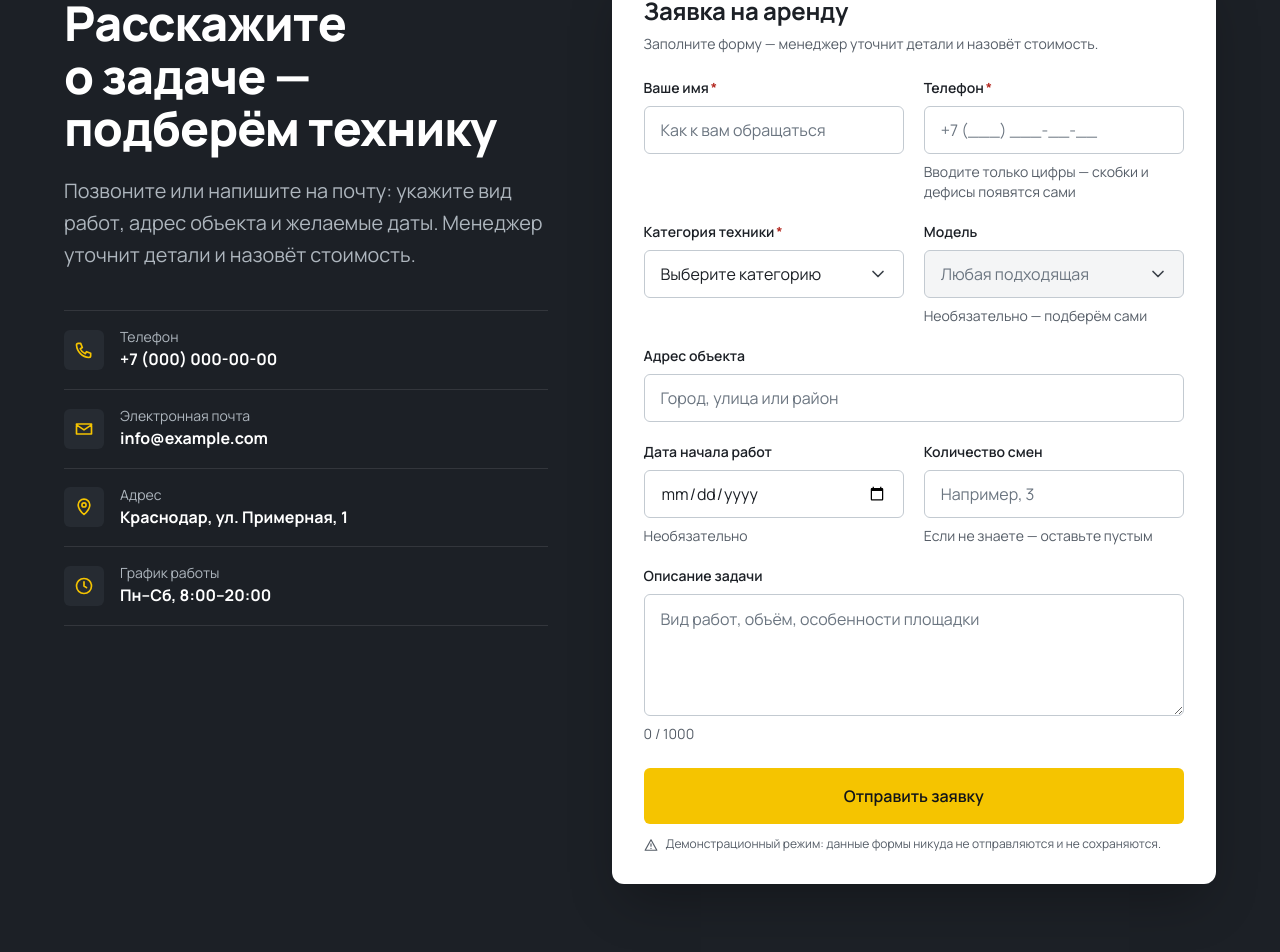
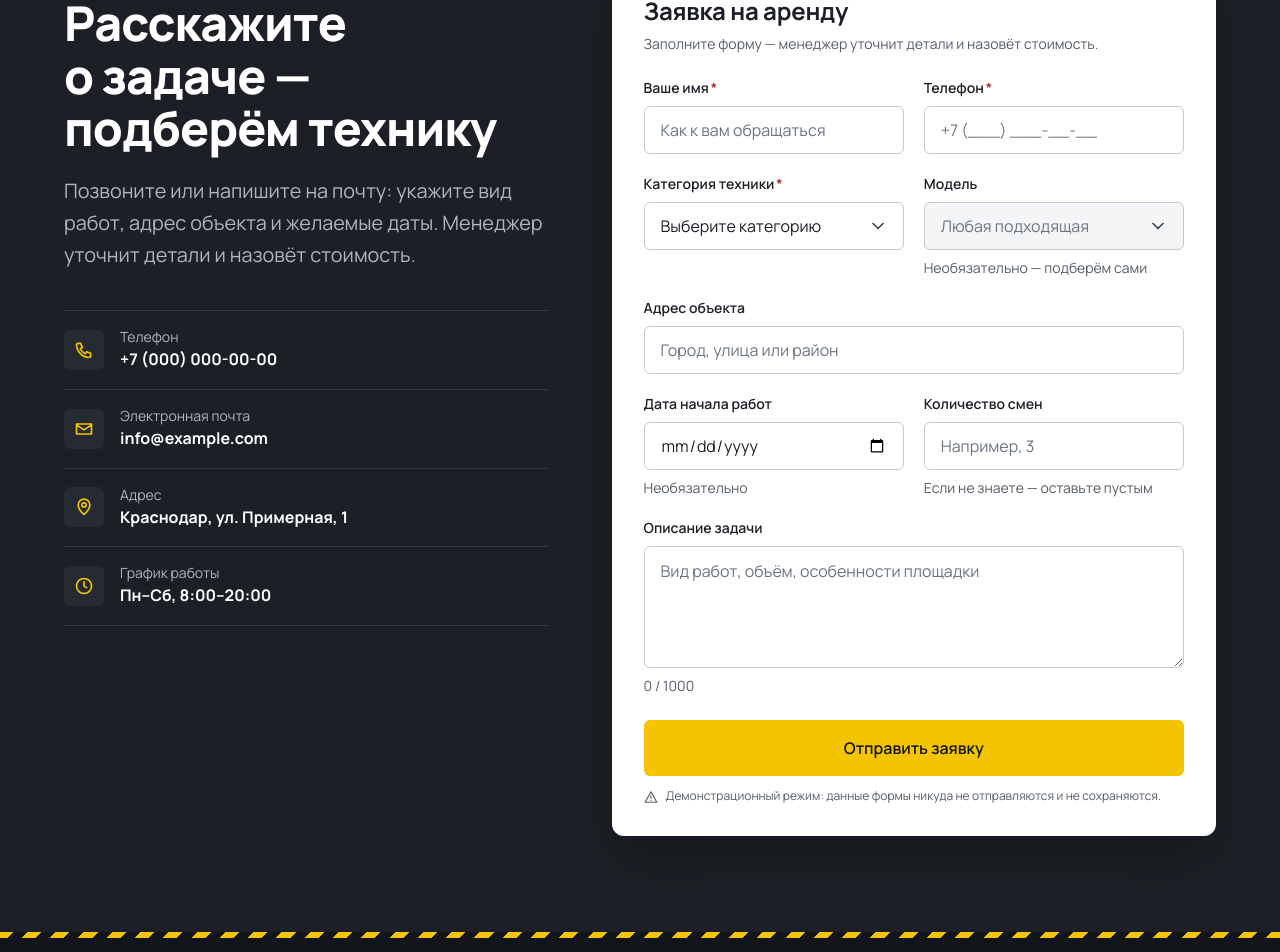
Before and after one commit to tsum323/TEHNIKA, a Next.js app: page / in a window 1280 px wide. Shown: the part 7037-7989 px from the top of the page. Built offline with nearby package versions, Linux system fonts and the light colour scheme.

Commit message:
Убрана подсказка под полем телефона
Co-Authored-By: Claude Opus 5.5 <noreply@anthropic.com>
Claude-Session: https://claude.ai/code/session_01UuV7wbCPdRpt8h2pnoYK7X

```diff
--- a/src/components/forms/RequestForm.tsx
+++ b/src/components/forms/RequestForm.tsx
@@ -134,7 +134,6 @@ export function RequestForm({ defaultCategory = "", defaultEquipment = "" }: Req
           }}
           label={text.labels.phone}
           placeholder={text.placeholders.phone}
-          hint={text.hints.phone}
           type="tel"
           inputMode="tel"
           autoComplete="tel"
--- a/src/content/form.ts
+++ b/src/content/form.ts
@@ -28,7 +28,6 @@ export const requestForm: RequestFormContent = {
   },
   hints: {
     equipment: "Необязательно — подберём сами",
-    phone: "Вводите только цифры — скобки и дефисы появятся сами",
     startDate: "Необязательно",
     shifts: "Если не знаете — оставьте пустым",
   },
```
